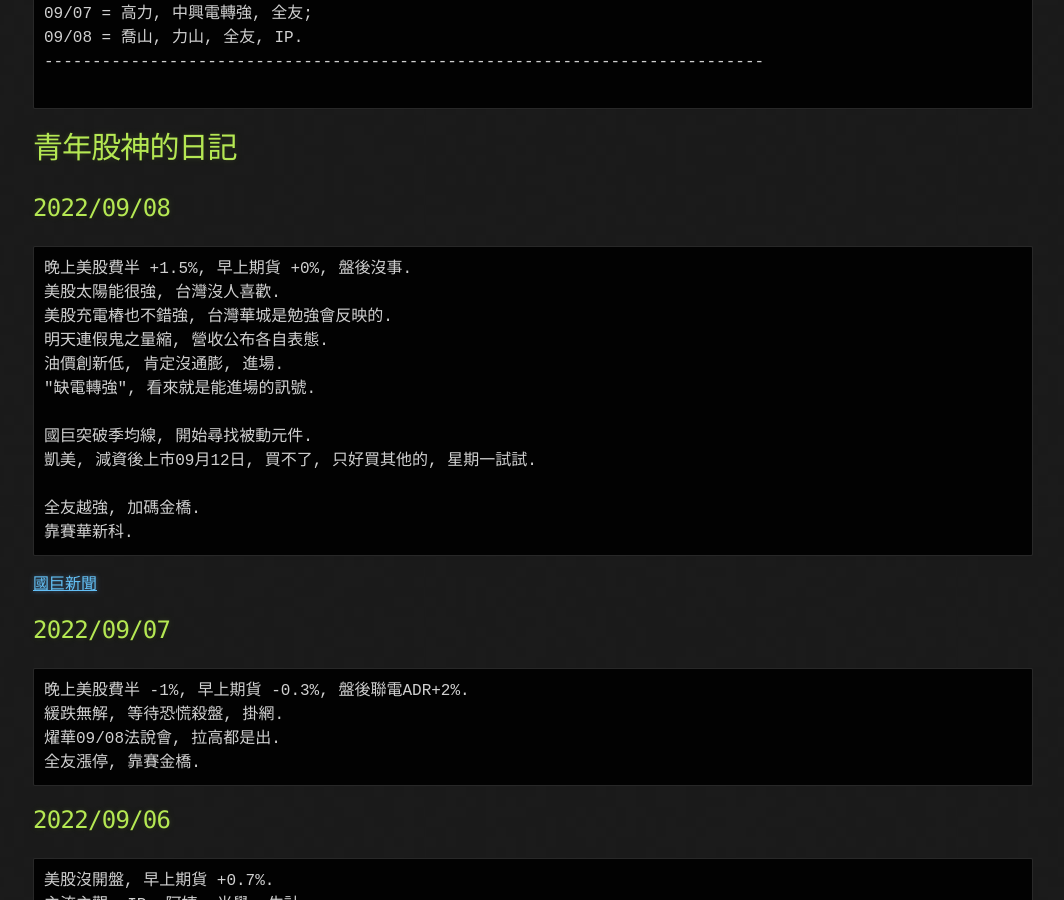
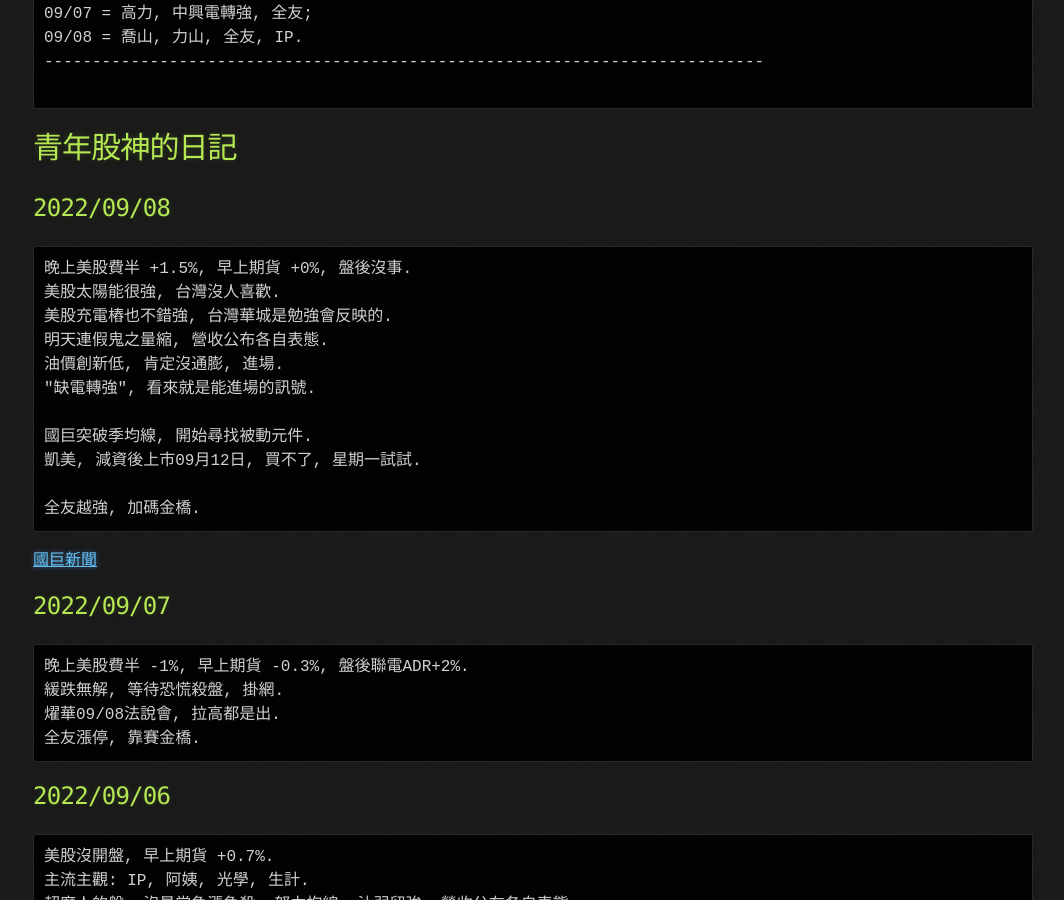
Before and after one commit to lepg5487/Stock_God, a Jekyll site: the page built from index.md, in a window 1280 px wide and 900 px high, scrolled down 1090 px. Shown: the whole window, without its empty margins (107-1171 px from the left). Built offline with Jekyll 4.4.1, drawn with Linux system fonts in a browser that asks for light colours; our own code applies the rules of GitHub Pages for plain Markdown files.

Commit message:
Update index.md

````diff
--- a/index.md
+++ b/index.md
@@ -55,10 +55,9 @@
 "缺電轉強", 看來就是能進場的訊號.
 
 國巨突破季均線, 開始尋找被動元件.
-凱美, 減資後上市09月12日, 買不了, 只好買其他的, 星期一試試.
+凱美, 減資後上市09月12日, 買不了, 星期一試試.
 
 全友越強, 加碼金橋.
-靠賽華新科.
 ```
 [國巨新聞](https://www.moneydj.com/funddj/ya/yp050000.djhtm?a=1d11c11c-9b95-495d-94de-5d6f60596309)
 
````
